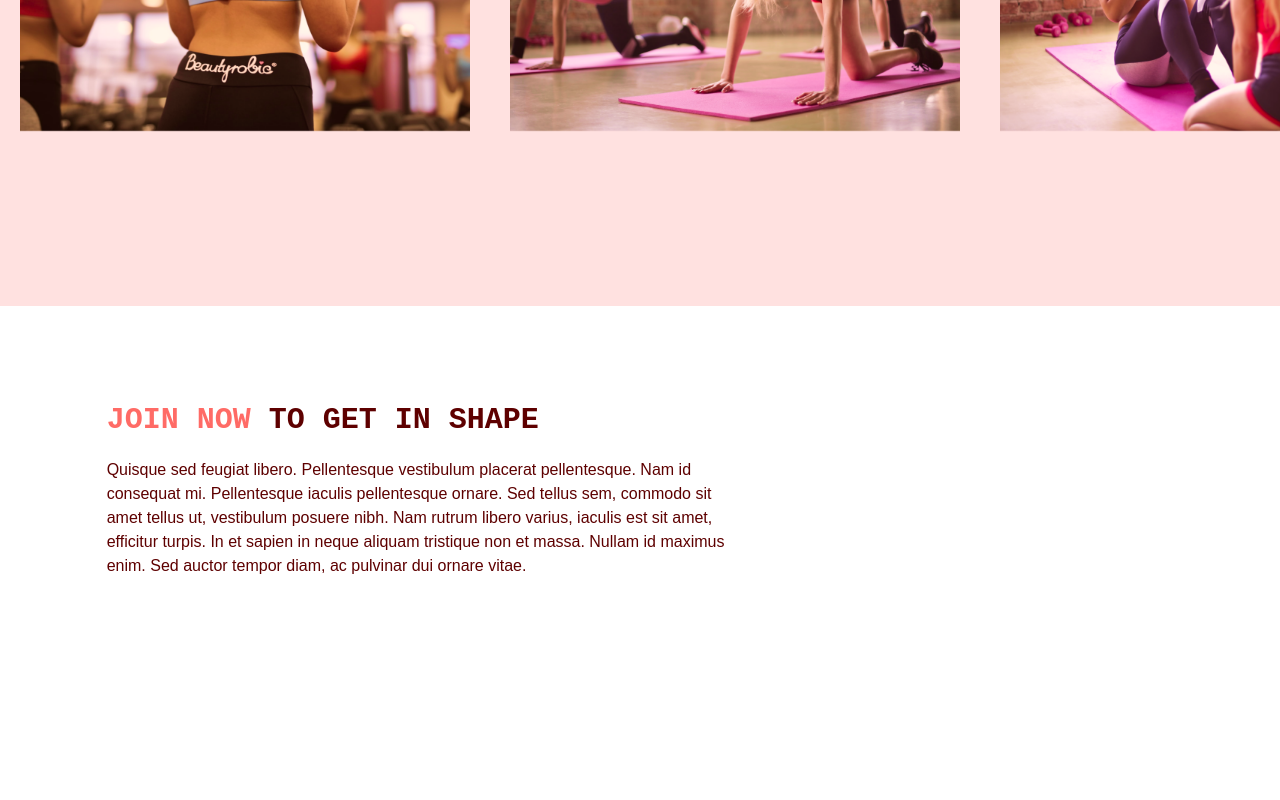
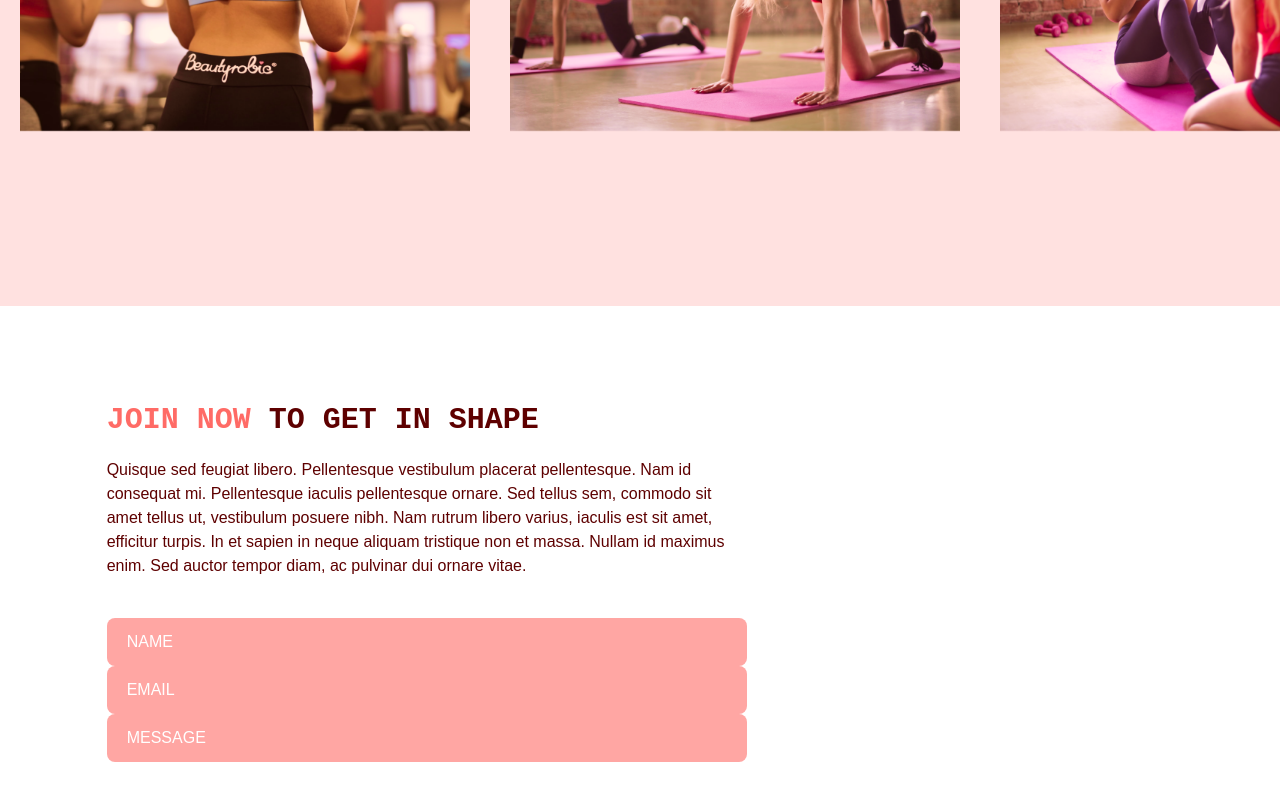
Before and after one commit to Danny-Kyle/gym-typescript-app, a React (Vite) app: page / in a window 1280 px wide. Shown: the part 3184-3984 px from the top of the page. Before the commit the page ends 3910 px from the top, so only its background shows below. Built offline with nearby package versions, Linux system fonts and the light colour scheme.

Commit message:
react hook form

```diff
--- a/src/scenes/ContactUs/index.tsx
+++ b/src/scenes/ContactUs/index.tsx
@@ -1,27 +1,132 @@
-import { useForm } from 'react-hook-form'
-import ContactUsPageGraphic from '@/assets/ContactUsPageGraphic.png'
-import { SelectedPage } from '@/shared/types'
-import { motion } from 'framer-motion';
-import HText from '@/shared/HText';
+import { useForm } from "react-hook-form";
+import ContactUsPageGraphic from "@/assets/ContactUsPageGraphic.png";
+import { SelectedPage } from "@/shared/types";
+import { motion } from "framer-motion";
+import HText from "@/shared/HText";
 
 type Props = {
-    setSelectedPage: (vale: SelectedPage) => void
-}
+  setSelectedPage: (vale: SelectedPage) => void;
+};
 
-const index = ({setSelectedPage}: Props) => {
+const index = ({ setSelectedPage }: Props) => {
+  /**Video Method */
+  // const {register, trigger, formState: {errors}} = useForm()
+
+  // async function handleSubmit(e: any){
+  //     const isValid = await trigger();
+  //     if(!isValid){
+  //         e.preventDefault();
+  //     }
+  // }
+
+  const {
+    formState: { errors },
+    register,
+    handleSubmit,
+  } = useForm();
+  const onSubmit = (d: any) => {
+    alert(JSON.stringify(d));
+  };
   return (
-    <section id="contactus" className='mx-auto w-5/6 pt-24 pb-32'>
-        <motion.div onViewportEnter={() => setSelectedPage(SelectedPage.ContactUs)}>
-            <motion.div className='md:w-3/5' initial='hidden' whileInView='visible' viewport={{once: true, amount: 0.5}} transition={{delay: 0.2, duration: 0.5}} variants={{hidden:{opacity:0, x:-50}, visible:{opacity:1, x:0}}}>
-                <HText>
-                <span className="text-primary-500">JOIN NOW {" "}</span>
-                TO GET IN SHAPE
-                </HText>
-                <p className='my-5'>Quisque sed feugiat libero. Pellentesque vestibulum placerat pellentesque. Nam id consequat mi. Pellentesque iaculis pellentesque ornare. Sed tellus sem, commodo sit amet tellus ut, vestibulum posuere nibh. Nam rutrum libero varius, iaculis est sit amet, efficitur turpis. In et sapien in neque aliquam tristique non et massa. Nullam id maximus enim. Sed auctor tempor diam, ac pulvinar dui ornare vitae.</p>
-            </motion.div>
+    <section id="contactus" className="mx-auto w-5/6 pt-24 pb-32">
+      <motion.div
+        onViewportEnter={() => setSelectedPage(SelectedPage.ContactUs)}
+      >
+        <motion.div
+          className="md:w-3/5"
+          initial="hidden"
+          whileInView="visible"
+          viewport={{ once: true, amount: 0.5 }}
+          transition={{ delay: 0.2, duration: 0.5 }}
+          variants={{
+            hidden: { opacity: 0, x: -50 },
+            visible: { opacity: 1, x: 0 },
+          }}
+        >
+          <HText>
+            <span className="text-primary-500">JOIN NOW </span>
+            TO GET IN SHAPE
+          </HText>
+          <p className="my-5">
+            Quisque sed feugiat libero. Pellentesque vestibulum placerat
+            pellentesque. Nam id consequat mi. Pellentesque iaculis pellentesque
+            ornare. Sed tellus sem, commodo sit amet tellus ut, vestibulum
+            posuere nibh. Nam rutrum libero varius, iaculis est sit amet,
+            efficitur turpis. In et sapien in neque aliquam tristique non et
+            massa. Nullam id maximus enim. Sed auctor tempor diam, ac pulvinar
+            dui ornare vitae.
+          </p>
         </motion.div>
+
+        {/**FORM Handler */}
+        <div className="mt-10 justify-between gap-8 md:flex">
+          <motion.div
+            className="basis-3/5 mt-10 md:mt-0"
+            initial="hidden"
+            whileInView="visible"
+            viewport={{ once: true, amount: 0.5 }}
+            transition={{ delay: 0.2, duration: 0.5 }}
+            variants={{
+              hidden: { opacity: 0, y: 50 },
+              visible: { opacity: 1, y: 0 },
+            }}
+          >
+            <form
+              target="_blank"
+              onSubmit={handleSubmit(onSubmit)}
+              method="POST"
+            >
+              <input
+                className="w-full rounded-lg bg-primary-300 px-5 py-3 placeholder-white"
+                type="text"
+                placeholder="NAME"
+                {...register("name", { required: true, maxLength: 100 })}
+              />
+              {errors.name && (
+                <p className="mt-1 text-primary-500">
+                  {errors.name.type === "required" &&
+                    "This field is required!!"}
+                  {errors.name.type === "MaxLength" &&
+                    "maximum Length is 100 characters!!"}
+                </p>
+              )}
+              <input
+                className="w-full rounded-lg bg-primary-300 px-5 py-3 placeholder-white"
+                type="email"
+                placeholder="EMAIL"
+                {...register("email", {
+                    required: true,
+                    pattern: /^[A-Z0-9._%+-]+@[A-Z0-9.-]+\.[A-Z]{2,}$/i,
+                 })}
+              />
+              {errors.email && (
+                <p className="mt-1 text-primary-500">
+                  {errors.email.type === "required" &&
+                    "This field is required!!"}
+                  {errors.email.type === "patter" &&
+                    "invalid email address!"}
+                </p>
+              )}
+              <input
+                className="w-full rounded-lg bg-primary-300 px-5 py-3 placeholder-white"
+                type="text"
+                placeholder="MESSAGE"
+                {...register("message", { required: true, maxLength: 2000 })}
+              />
+              {errors.message && (
+                <p className="mt-1 text-primary-500">
+                  {errors.message.type === "required" &&
+                    "This field is required!!"}
+                  {errors.message.type === "MaxLength" &&
+                    "maximum Length is 2000 characters!!"}
+                </p>
+              )}
+            </form>
+          </motion.div>
+        </div>
+      </motion.div>
     </section>
-  )
-}
+  );
+};
 
-export default index
+export default index;
```
